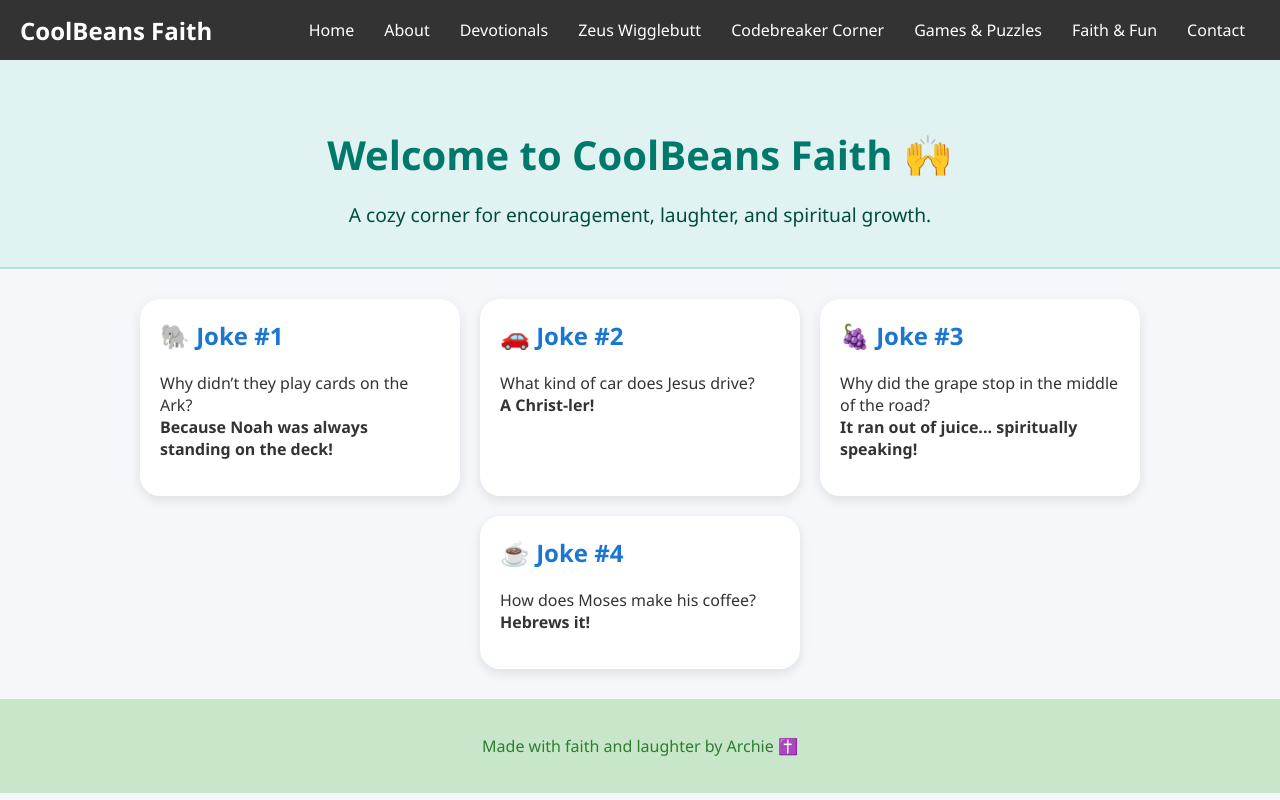
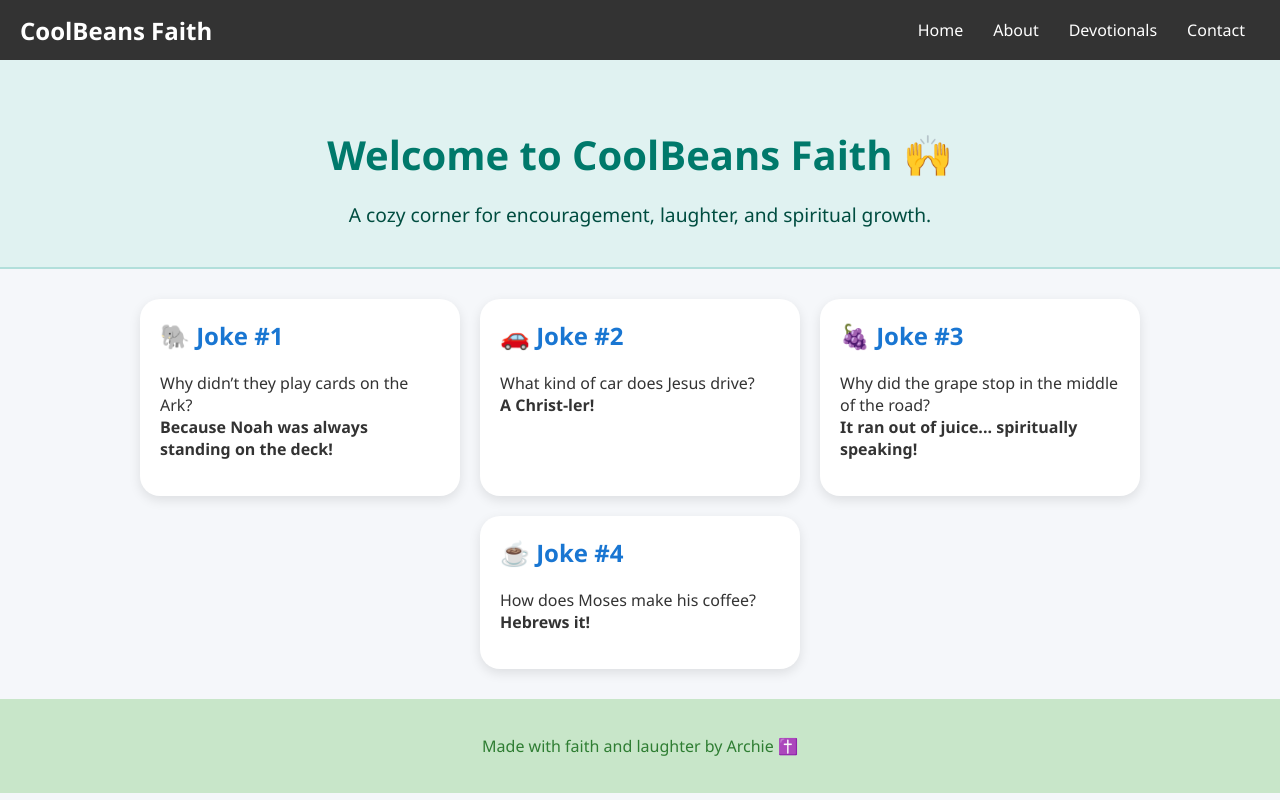
Before and after one commit to coolbeans732/Coolbeans732.Github.io, a plain HTML site: page index.html in a window 1280 px wide. Drawn offline with Linux system fonts and the light colour scheme.

Commit message:
index.html

```diff
--- a/index.html
+++ b/index.html
@@ -17,10 +17,6 @@
       <li><a href="index.html">Home</a></li>
       <li><a href="about.html">About</a></li>
       <li><a href="devotionals.html">Devotionals</a></li>
-      <li><a href="zeus.html">Zeus Wigglebutt</a></li>
-      <li><a href="codebreaker.html">Codebreaker Corner</a></li>
-      <li><a href="games.html">Games & Puzzles</a></li>
-      <li><a href="faithfun.html">Faith & Fun</a></li>
       <li><a href="contact.html">Contact</a></li>
     </ul>
   </nav>
@@ -57,4 +53,4 @@
   </footer>
 
 </body>
-                                                            </html>
+</html>
```
